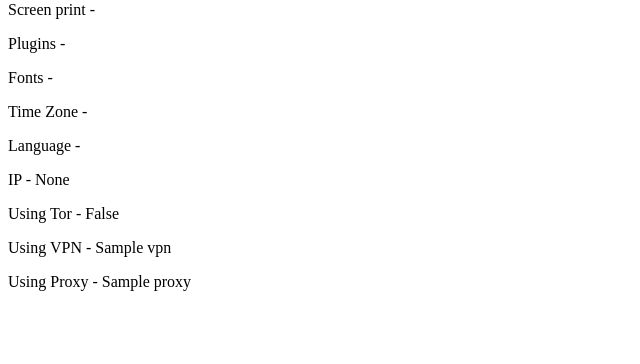
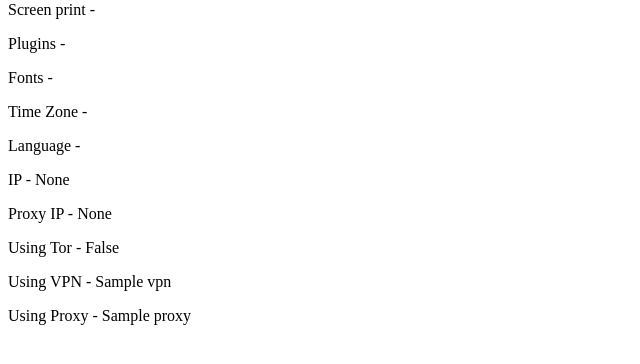
Before and after one commit to Minigamy/fingerprint_with_clientjs, a Django app: page / in a window 1280 px wide. Shown: the part 181-545 px from the top of the page, without its empty margins (0-640 px from the left). Run offline with Django 4.2, Linux system fonts and the light colour scheme; tables that the repository leaves empty hold one stand-in row (values such as "Sample post"); a database or web service that is not in the repository returns one stand-in record (values such as "Sample title"); data that the repository does not hold is empty; some libraries are stand-ins or nearby versions.

Commit message:
add proxy ip

```diff
--- a/fingerprintapp/templates/fingerprintapp/fingerprint.html
+++ b/fingerprintapp/templates/fingerprintapp/fingerprint.html
@@ -25,6 +25,7 @@
 <p>Time Zone - <span id="timezone"></span></p>
 <p>Language - <span id="language"></span></p>
 <p>IP - {{ ip }}</p>
+<p>Proxy IP - {{ proxy_ip }}</p>
 <p>Using Tor - {{ is_tor }}</p>
 <p>Using VPN - {{ is_vpn }}</p>
 <p>Using Proxy - {{ is_proxy }}</p>
--- a/fingerprintapp/views.py
+++ b/fingerprintapp/views.py
@@ -11,6 +11,7 @@ class Fingerprint(View):
         is_tor = False
 
         request_ip = str(request.headers.get('X-Real-IP'))
+        proxy_ip = str(request.headers.get('X-Forwarded-For'))
 
         if request_ip in data.tor_ip_list:
             is_tor = True
@@ -22,6 +23,7 @@ class Fingerprint(View):
 
         return render(request, 'fingerprintapp/fingerprint.html',
                       context={'ip': request_ip,
+                               'proxy_ip': proxy_ip,
                                'is_tor': is_tor,
                                'is_vpn': ipinfo['vpn'],
                                'is_proxy': ipinfo['proxy']}
```
